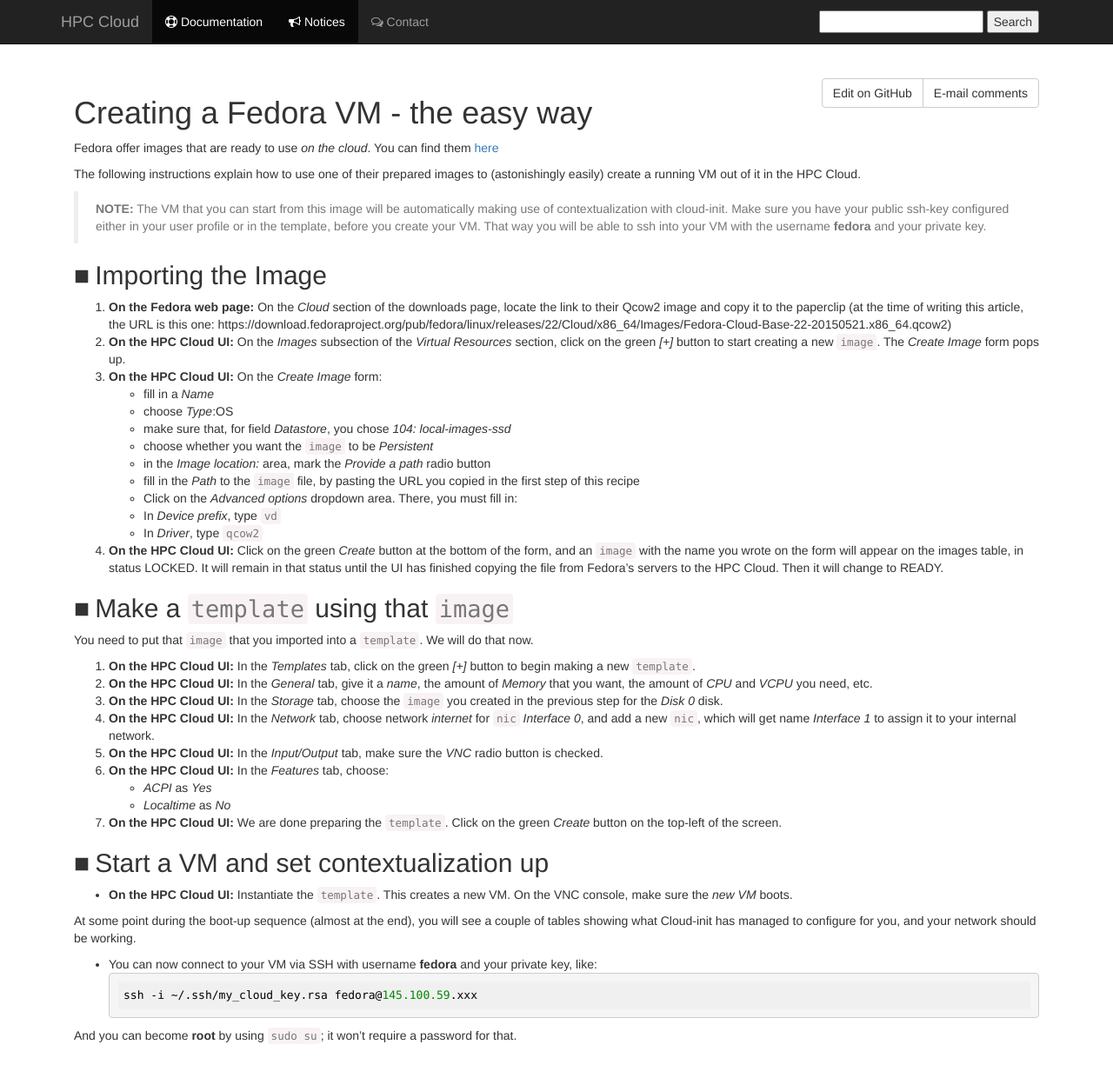
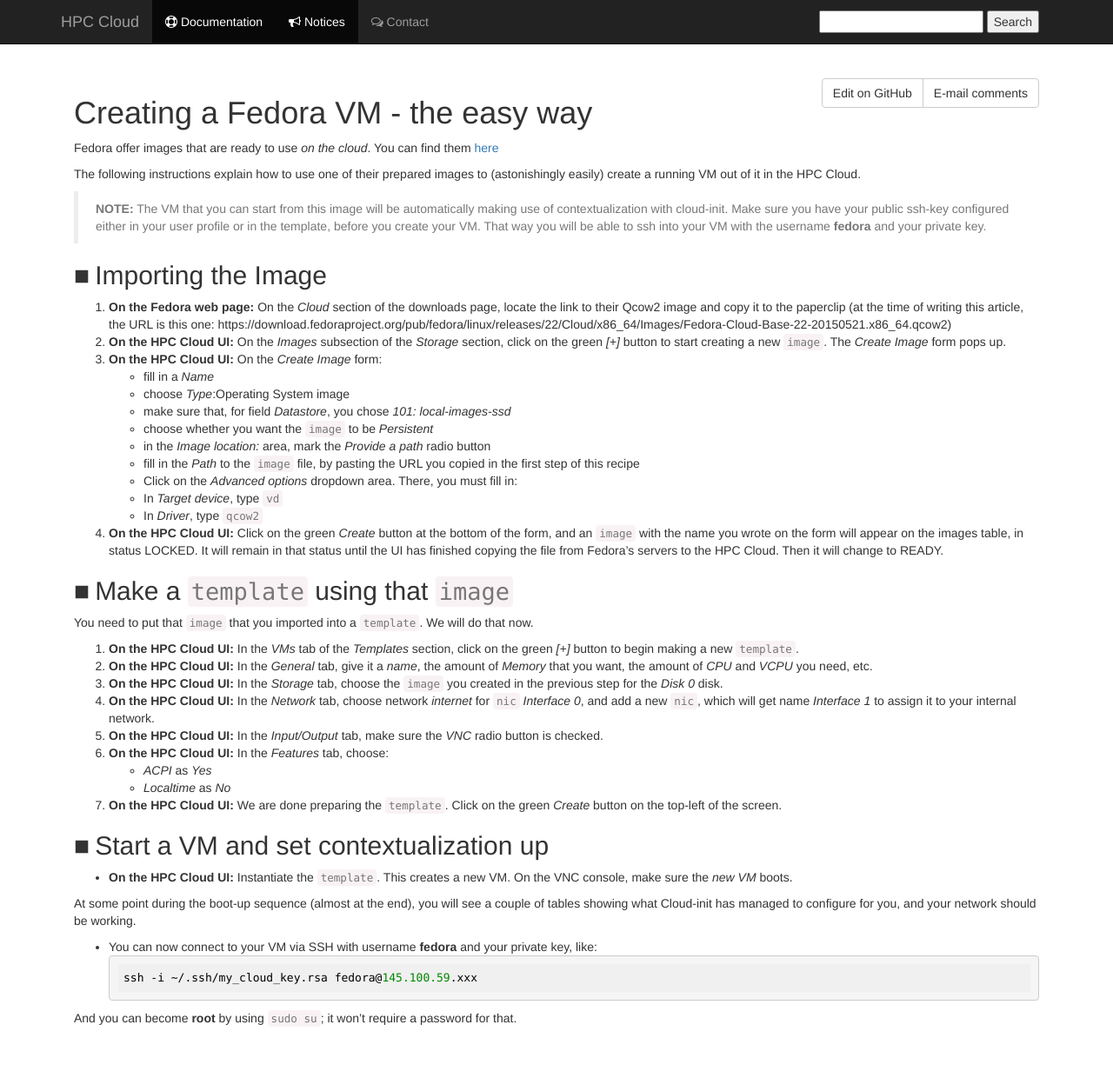
Before and after one commit to sara-nl/clouddocs, a Jekyll site: the page built from vm-scratch-fedora-cloud.markdown, in a window 1280 px wide and 1251 px high. Shown: the top 1240 px of the window at 87% size. Built offline with Jekyll 4.4.1, drawn with Linux system fonts in a browser that asks for light colours; nearby versions of some CDN libraries; our own code applies the rules of GitHub Pages for plain Markdown files.

Commit message:
Update vm-scratch-fedora-cloud.markdown

```diff
--- a/vm-scratch-fedora-cloud.markdown
+++ b/vm-scratch-fedora-cloud.markdown
@@ -12,16 +12,16 @@
 
 ## Importing the Image
 1. **On the Fedora web page:** On the _Cloud_ section of the downloads page, locate the link to their Qcow2 image and copy it to the paperclip (at the time of writing this article, the URL is this one: https://download.fedoraproject.org/pub/fedora/linux/releases/22/Cloud/x86_64/Images/Fedora-Cloud-Base-22-20150521.x86_64.qcow2)
-1. **On the HPC Cloud UI:** On the _Images_ subsection of the _Virtual Resources_ section, click on the green _[+]_ button to start creating a new `image`. The _Create Image_ form pops up.
+1. **On the HPC Cloud UI:** On the _Images_ subsection of the _Storage_ section, click on the green _[+]_ button to start creating a new `image`. The _Create Image_ form pops up.
 1. **On the HPC Cloud UI:** On the _Create Image_ form:
  * fill in a _Name_
- * choose _Type_:OS
- * make sure that, for field _Datastore_, you chose _104: local-images-ssd_
+ * choose _Type_:Operating System image
+ * make sure that, for field _Datastore_, you chose _101: local-images-ssd_
  * choose whether you want the `image` to be _Persistent_
  * in the _Image location:_ area, mark the _Provide a path_ radio button
  * fill in the _Path_ to the `image` file, by pasting the URL you copied in the first step of this recipe
  * Click on the _Advanced options_ dropdown area. There, you must fill in:
-  * In _Device prefix_, type `vd`
+  * In _Target device_, type `vd`
   * In _Driver_, type `qcow2`
 1. **On the HPC Cloud UI:** Click on the green _Create_ button at the bottom of the form, and an `image` with the name you wrote on the form will appear on the images table, in status LOCKED. It will remain in that status until the UI has finished copying the file from Fedora's servers to the HPC Cloud. Then it will change to READY.
 
@@ -29,7 +29,7 @@
 
 You need to put that `image` that you imported into a `template`. We will do that now.
 
-1. **On the HPC Cloud UI:** In the _Templates_ tab, click on the green _[+]_ button to begin making a new `template`.
+1. **On the HPC Cloud UI:** In the _VMs_ tab of the _Templates_ section, click on the green _[+]_ button to begin making a new `template`.
 1. **On the HPC Cloud UI:** In the _General_ tab, give it a _name_, the amount of _Memory_ that you want, the amount of _CPU_ and _VCPU_ you need, etc.
 1. **On the HPC Cloud UI:** In the _Storage_ tab, choose the `image` you created in the previous step for the _Disk 0_ disk.
 1. **On the HPC Cloud UI:** In the _Network_ tab, choose network _internet_ for `nic` _Interface 0_, and add a new `nic`, which will get name _Interface 1_ to assign it to your internal network.
```
